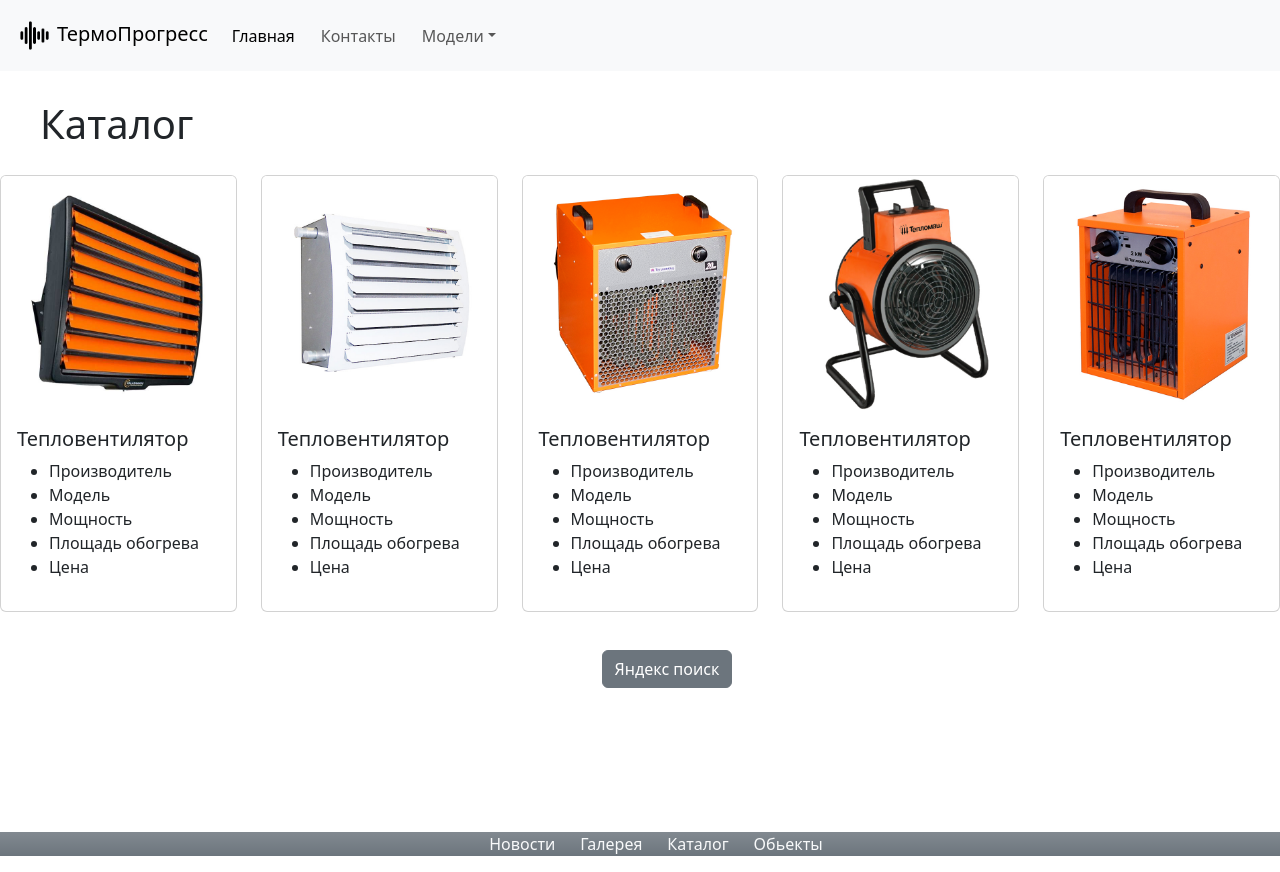
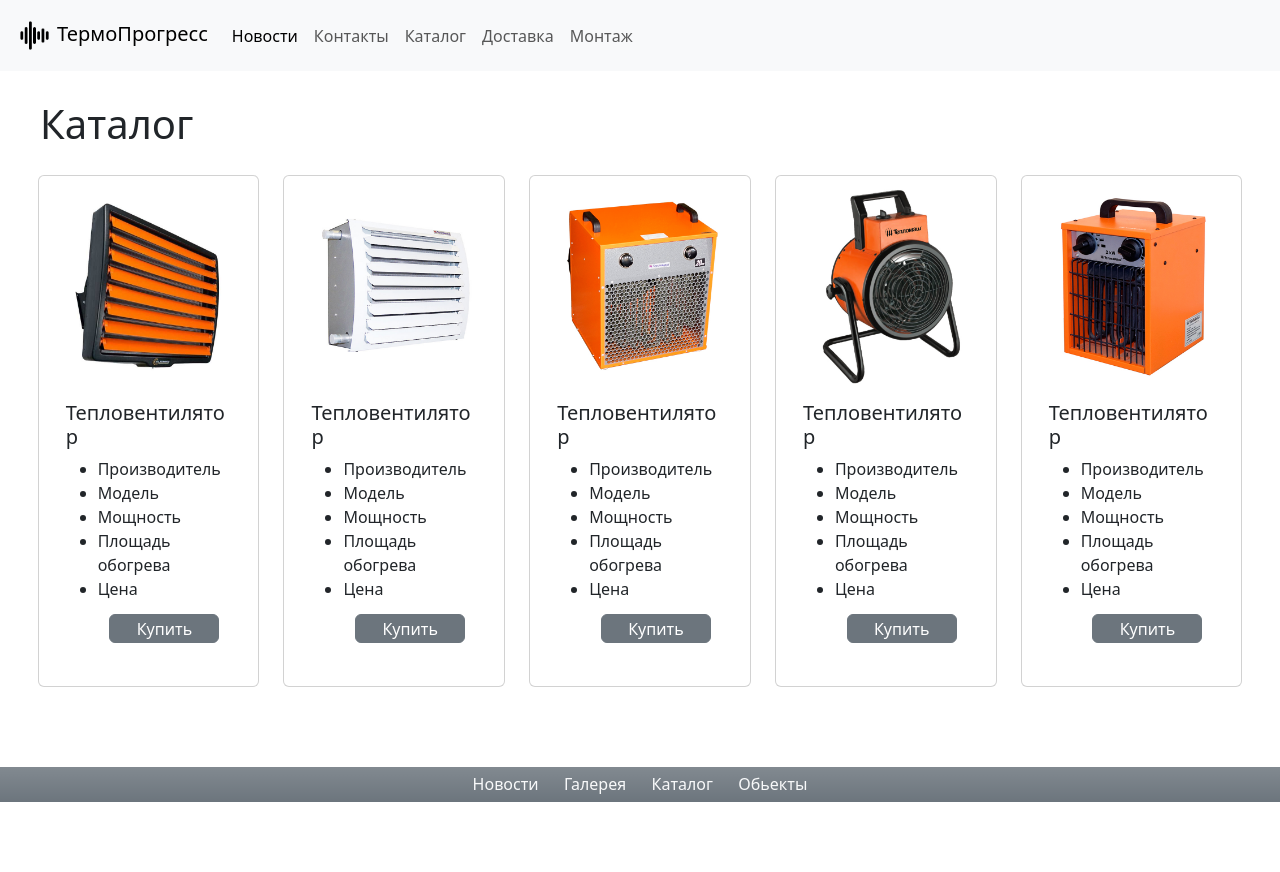
Before and after one commit to MercurySon47/Project, a plain HTML site: page index.html in a window 1280 px wide. Shown: the top 872 px of the page. After the commit the page ends 810 px from the top, so only its background shows below. Drawn offline with nearby package versions, Linux system fonts and the light colour scheme.

Commit message:
Update index.html

```diff
--- a/index.html
+++ b/index.html
@@ -23,16 +23,14 @@
       <div class="collapse navbar-collapse" id="navbarNav">
         <ul class="navbar-nav">
           <li class="nav-item">
-            <a style="margin-right: 10px;" class="nav-link active" aria-current="page" href="#">Главная</a>
+            <a class="nav-link active" aria-current="page" href="#">Новости</a>
           </li>
 
           <li class="nav-item">
             <a class="nav-link" href="#">Контакты</a>
           </li>
-
           <li class="nav-item dropdown">
-            <a style="margin-left: 10px;" class="nav-link dropdown-toggle" href="#" role="button"
-              data-bs-toggle="dropdown">Модели</a>
+            <a class="nav-link " href="#" role="button" data-bs-toggle="dropdown">Каталог</a>
             <ul class="dropdown-menu">
               <li><a class="dropdown-item" href="#">Первый пункт</a></li>
               <li><a class="dropdown-item" href="#">Второй пункт</a></li>
@@ -40,6 +38,14 @@
               <li><a class="dropdown-item" href="#">Четвертый пункт</a></li>
             </ul>
           </li>
+          <li class="nav-item">
+            <a class="nav-link" href="#">Доставка</a>
+          </li>
+          <li class="nav-item">
+            <a class="nav-link" href="#">Монтаж</a>
+          </li>
+
+
         </ul>
       </div>
     </div>
@@ -50,9 +56,9 @@
 
   </h1>
   <br>
-  <div class="row row-cols-1 row-cols-md-5 g-4">
+  <div style="margin-inline: 2%;" class="row row-cols-1 row-cols-md-5 g-4">
     <div class="col">
-      <div class="card">
+      <div class="card scale">
         <img src="./img/5.jpg" class="card-img-top img_card" alt="...">
         <div class="card-body">
           <h5 class="card-title">Тепловентилятор</h5>
@@ -62,12 +68,15 @@
             <li>Мощность</li>
             <li>Площадь обогрева</li>
             <li>Цена</li>
+            <div style="text-align: center;">
+              <button class="btn btn-secondary btn_card">Купить</button>
+            </div>
           </ul>
         </div>
       </div>
     </div>
     <div class="col">
-      <div class="card">
+      <div class="card scale">
         <img src="./img/2.jpg" class="card-img-top img_card" alt="...">
         <div class="card-body">
           <h5 class="card-title">Тепловентилятор</h5>
@@ -77,12 +86,15 @@
             <li>Мощность</li>
             <li>Площадь обогрева</li>
             <li>Цена</li>
+            <div style="text-align: center;">
+              <button class="btn btn-secondary btn_card">Купить</button>
+            </div>
           </ul>
         </div>
       </div>
     </div>
     <div class="col">
-      <div class="card">
+      <div class="card scale">
         <img src="./img/3.jpg" class="card-img-top img_card" alt="...">
         <div class="card-body">
           <h5 class="card-title">Тепловентилятор</h5>
@@ -92,12 +104,15 @@
             <li>Мощность</li>
             <li>Площадь обогрева</li>
             <li>Цена</li>
+            <div style="text-align: center;">
+              <button class="btn btn-secondary btn_card">Купить</button>
+            </div>
           </ul>
         </div>
       </div>
     </div>
     <div class="col">
-      <div class="card">
+      <div class="card scale">
         <img src="./img/4.jpg" class="card-img-top img_card" alt="...">
         <div class="card-body">
           <h5 class="card-title">Тепловентилятор</h5>
@@ -107,12 +122,15 @@
             <li>Мощность</li>
             <li>Площадь обогрева</li>
             <li>Цена</li>
+            <div style="text-align: center;">
+              <button class="btn btn-secondary btn_card">Купить</button>
+            </div>
           </ul>
         </div>
       </div>
     </div>
     <div class="col">
-      <div class="card">
+      <div class="card scale">
         <img src="./img/6.jpg" class="card-img-top img_card" alt="...">
         <div class="card-body">
           <h5 class="card-title">Тепловентилятор</h5>
@@ -122,20 +140,23 @@
             <li>Мощность</li>
             <li>Площадь обогрева</li>
             <li>Цена</li>
+            <div style="text-align: center;">
+              <button class="btn btn-secondary btn_card">Купить</button>
+            </div>
           </ul>
         </div>
       </div>
     </div>
   </div>
-  <p>
-    <a style="margin-left: 47%; margin-top: 3%; margin-bottom: 10%;" type="button" class=" btn btn-secondary"
-      href="https://ya.ru" target="_blank">Яндекс
+  <!-- <div style="text-align: center;">
+    <a style=" margin-top: 3%; margin-bottom: 10%;" type="button" class=" btn btn-secondary" href="https://ya.ru"
+      target="_blank">Яндекс
       поиск</a>
-  </p>
-  <div class="mb-2 bg-secondary bg-gradient">
+  </div> -->
+  <div style="margin-top: 80px;" class="mb-2 bg-secondary bg-gradient position-fixed position-sticky">
     <footer>
-      <div class="text-center text-light" style="margin-top: 10px;">
-        <ul><a href=""
+      <div class="text-center text-light" style="margin-top: 10px; height: 35px;">
+        <ul style="padding: 5px; "><a href=""
             class="link-light link-offset-2 link-underline-opacity-0 link-opacity-50-hover magin-link">Новости</a><a
             href=""
             class="link-light link-offset-2 link-underline-opacity-0 link-opacity-50-hover magin-link">Галерея</a><a
```
